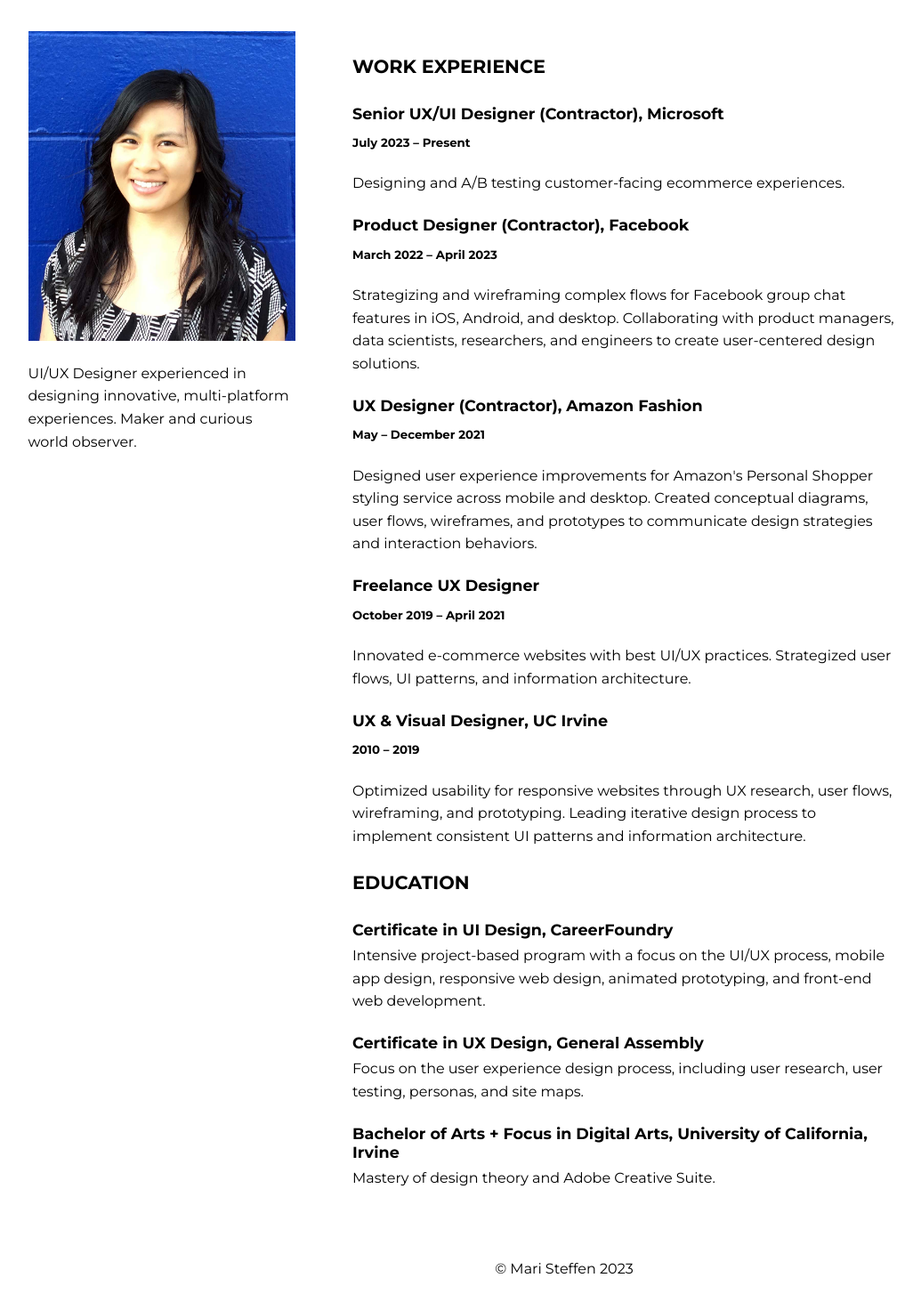
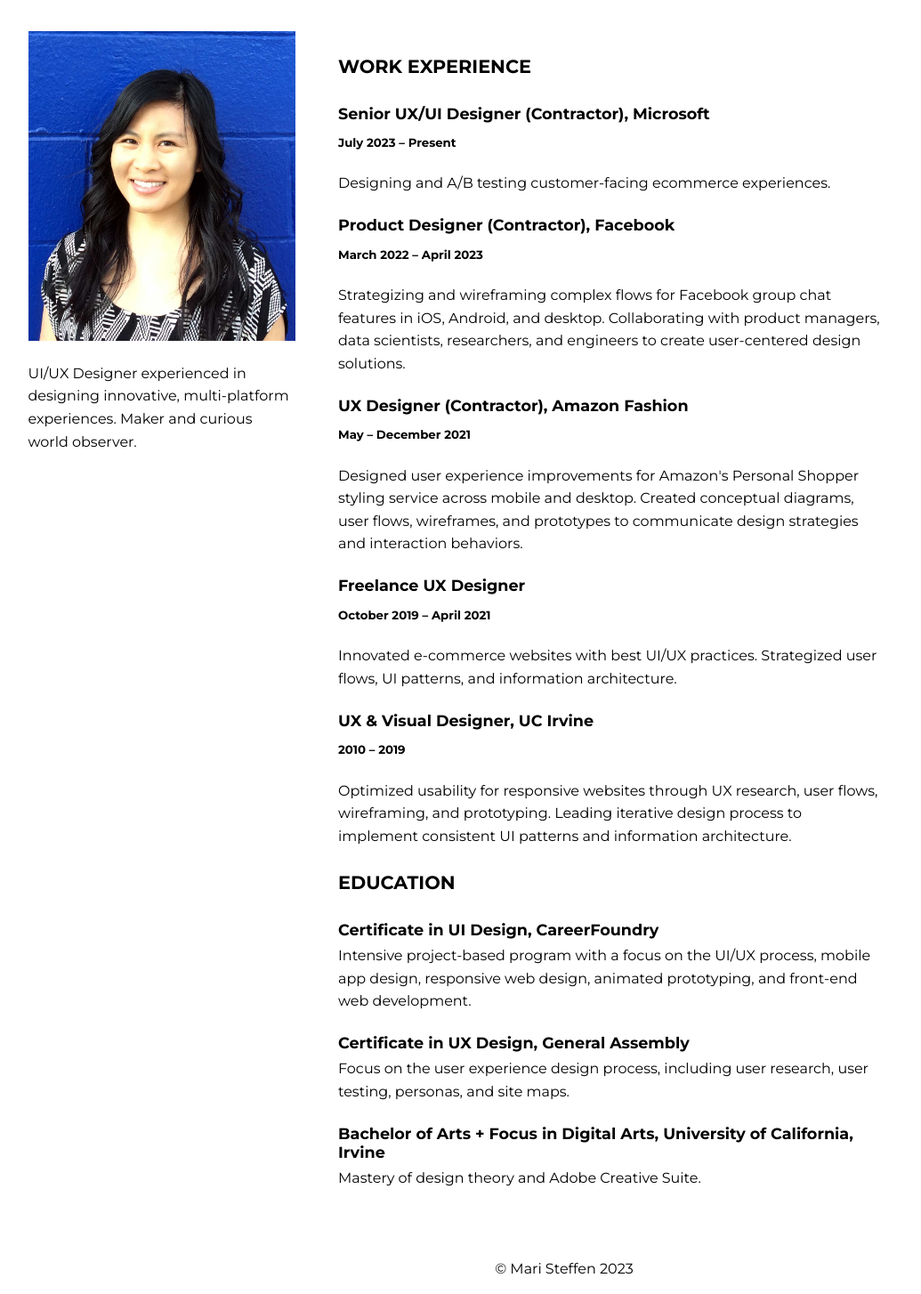
Before and after one commit to maristeffen/maristeffen.github.io, a PHP site: page / in a window 1280 px wide. Shown: the part 143-1597 px from the top of the page at 89% size, without its empty margins (6-1041 px from the left). Run offline with PHP 8.4, Linux system fonts and the light colour scheme.

Commit message:
Update style.css

```diff
--- a/css/style.css
+++ b/css/style.css
@@ -182,9 +182,9 @@ nav {
 }
 
 .col-md-6 {
-  width: 97%;
+  width: 96%;
   margin-left: 16px;
-  margin-right: 32px;
+  margin-right: 16px;
 }
 
 .col-md-3 {
```
